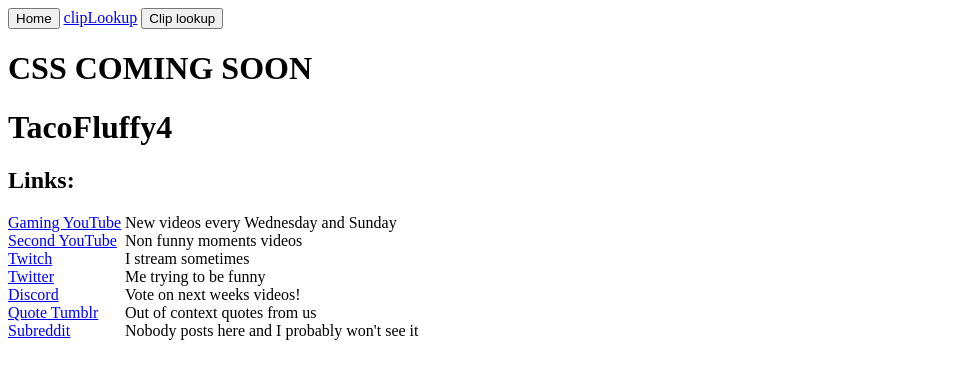
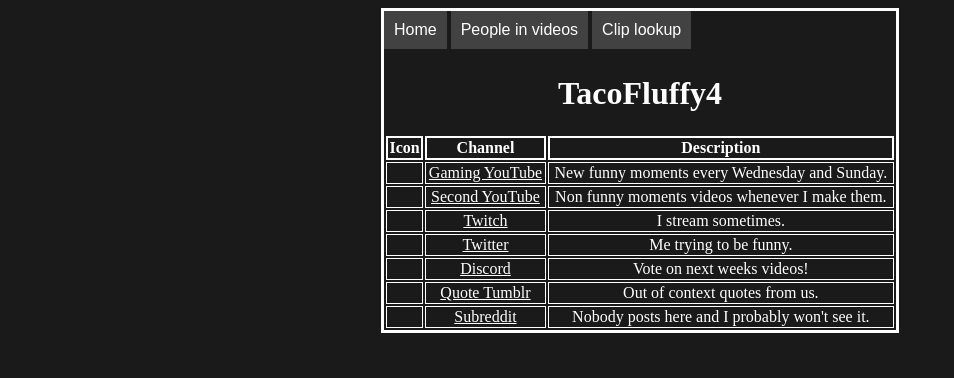
Before and after one commit to TacoFluffy4/tf4website, a plain HTML site: page index.html in a window 1280 px wide. Shown: the whole page, without its empty margins (0-954 px from the left). Drawn offline with Linux system fonts and the light colour scheme.

Commit message:
Temp css and people page

```diff
--- a/clipLookup.html
+++ b/clipLookup.html
@@ -3,12 +3,16 @@
 <meta content="utf-8" http-equiv="encoding">
 
 <html>
+	<head>
+		<link rel="stylesheet" href="main.css">
+	</head>
 	<body>
 		<header>
-		<nav> <!-- If you edit this you must edit the nav on all other pages -->
-			<a href="">Home</a>
-			<a href="other.html">Clip lookup</a>
-		</nav>
+			<nav> <!-- If you edit this you must copy the nav to all other pages -->
+				<input class="nav" type="button" onclick="window.location.href ='/'" value="Home"/><!-- TODO make this a logo of some sort -->
+				<input class="nav" type="button" onclick="window.location.href ='people'" value="People in videos"/>
+				<input class="nav" type="button" onclick="window.location.href = 'clipLookup'" value="Clip lookup"/>
+			</nav>
 			<h1>CLIP LOOKUP IS COMING SOON</h1>
 		</header>
 	</body>
--- a/index.html
+++ b/index.html
@@ -4,43 +4,67 @@
 
 <html>
 	<head>
-		<style>
-			.linkDesc{
-				position: absolute;
-				left: 125px;
-				white-space: nowrap
-			}
-
-		</style>
-
-		<nav> <!-- If you edit this you must copy the nav to all other pages -->
-			<input type="button" onclick="window.location.href =''" value="Home"/>
-			<a href="clipLookup">clipLookup</a>
-			<input type="button" onclick="window.location.href = 'clipLookup'" value="Clip lookup"/>
-		</nav>
+		<link rel="stylesheet" href="main.css">
+		<link rel="stylesheet" href="links.css">
+		<link rel="stylesheet" href="tables.css">
 
 	</head>
 	<body>
+		<nav> <!-- If you edit this you must copy the nav to all other pages -->
+			<input class="nav" type="button" onclick="window.location.href ='/'" value="Home"/><!-- TODO make this a logo of some sort -->
+			<input class="nav" type="button" onclick="window.location.href ='people'" value="People in videos"/>
+			<input class="nav" type="button" onclick="window.location.href = 'clipLookup'" value="Clip lookup"/>
+		</nav>
 		<header>
-			<h1>CSS COMING SOON</h1>
-
 			<h1>TacoFluffy4</h1>
-
-			<h2>Links:</h2>
-			<a href="https://www.youtube.com/user/tacofluffy4">Gaming YouTube</a>
-			<a class="linkDesc">New videos every Wednesday and Sunday</a>
-			<br/><a href="https://www.youtube.com/channel/UC1aKEgMhMx6MaZZpV76W52g">Second YouTube</href>
-			<a class="linkDesc">Non funny moments videos</a>
-			<br/><a href="http://www.twitch.tv/tacofluffy4">Twitch</a>
-			<a class="linkDesc">I stream sometimes</a>
-			<br/><a href="https://twitter.com/TacoFluffy4">Twitter</a>
-			<a class="linkDesc">Me trying to be funny</a>
-			<br/><a href="discord.html">Discord</a>
-			<a class="linkDesc">Vote on next weeks videos!</a>
-			<br/><a href="https://tacofluffy4.tumblr.com/">Quote Tumblr</a>
-			<a class="linkDesc">Out of context quotes from us</a>
-			<br/><a href="https://www.reddit.com/r/TacoFluffy4/">Subreddit</a>
-			<a class="linkDesc">Nobody posts here and I probably won't see it</a>
 		</header>
+		<table>
+			<tr>
+				<th>
+					<a class="table-header">Icon</a>
+				</th>
+				<th>
+					<a class="table-header">Channel</a>
+				</th>
+				<th>
+					<a class="table-header">Description</a>
+				</th>
+			</tr>
+			<tr>
+				<td><img/></td>
+				<td><a href="https://www.youtube.com/user/tacofluffy4">Gaming YouTube</a></td>
+				<td><a>New funny moments every Wednesday and Sunday.</a></td>
+			</tr>
+			<tr>
+				<td><img/></td>
+				<td><a href="https://www.youtube.com/channel/UC1aKEgMhMx6MaZZpV76W52g">Second YouTube</href>
+				<td><a>Non funny moments videos whenever I make them.</a>
+			</tr>
+			<tr>
+				<td><img/></td>
+				<td><a href="http://www.twitch.tv/tacofluffy4">Twitch</a>
+				<td><a>I stream sometimes.</a>
+			</tr>
+			<tr>
+				<td><img/></td>
+				<td><a href="https://twitter.com/TacoFluffy4">Twitter</a>
+				<td><a>Me trying to be funny.</a>
+			</tr>
+			<tr>
+				<td><img/></td>
+				<td><a href="discord">Discord</a>
+				<td><a>Vote on next weeks videos!</a>
+			</tr>
+			<tr>
+				<td><img/></td>
+				<td><a href="https://tacofluffy4.tumblr.com/">Quote Tumblr</a>
+				<td><a>Out of context quotes from us.</a>
+			</tr>
+			<tr>
+				<td><img/></td>
+				<td><a href="https://www.reddit.com/r/TacoFluffy4/">Subreddit</a>
+				<td><a>Nobody posts here and I probably won't see it.</a>
+			</tr>
+		</table>
 	</body>
 </html>
--- /dev/null
+++ b/links.css
@@ -0,0 +1,3 @@
+a:visited{
+	color: #9c9c9c;
+}
--- /dev/null
+++ b/main.css
@@ -0,0 +1,30 @@
+body{
+	background-color: #1a1a1a;
+	border: 3px solid white;
+	display: block;
+	margin-left: auto;
+	margin-right: auto;
+	width: 40%;
+
+}
+
+h1,a{
+	color: white;
+	text-align: center;
+}
+
+.nav{
+	 background-color: #424242;
+	 border: none;
+	 color: white;
+	 padding: 10px;
+	 text-align: center;
+	 font-size: 16px;
+	 margin: 5px 0px;
+	 cursor: pointer;
+	 margin-top: 0px;
+}
+
+footer{
+	text-align: center;
+}
--- /dev/null
+++ b/tables.css
@@ -0,0 +1,16 @@
+table{
+	margin-left: auto;
+	margin-right: auto;
+	width: 100%;
+}
+
+td{
+	border: 1px solid white;
+	text-align: center;
+}
+
+th{
+	border: 2px solid white;
+	text-align: center;
+	font-weight: bold;
+}
```
Also changed, not shown: people.html (added, +71 -0 lines).
